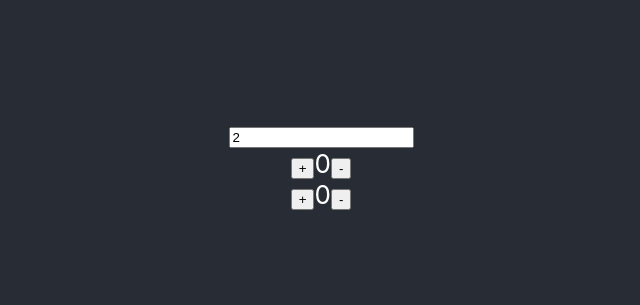
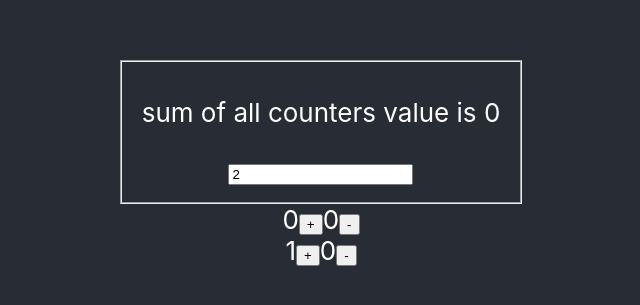
Before and after one commit to kmlee6/react-native-counter, a React (Create React App) app: page / in a window 1280 px wide. Shown: the part 237-542 px from the top of the page, without its empty margins (319-959 px from the left). Built offline with nearby package versions, Linux system fonts and the light colour scheme.

Commit message:
add total sum feature

```diff
--- a/src/App.js
+++ b/src/App.js
@@ -1,6 +1,6 @@
 import React from "react";
 import "./App.css";
-import CounterGroup from "./components/CounterGroup";
+import CounterGroup from "./components/CounterGroup.jsx";
 
 function App() {
   return (
--- a/src/components/Counter.js
+++ b/src/components/Counter.jsx
@@ -9,6 +9,17 @@ class Counter extends Component {
     };
   }
 
+  componentDidUpdate(_, prevState) {
+    const different = this.state.number - prevState.number;
+    if (different) {
+      this.props.onCalculate(different);
+    }
+  }
+
+  componentWillUnmount() {
+    this.props.onCalculate(-1 * this.state.number);
+  }
+
   onIncrease = () => {
     this.setState((prevState) => ({ number: prevState.number + 1 }));
   };
@@ -18,8 +29,10 @@ class Counter extends Component {
   };
 
   render() {
+    const { index } = this.props;
     return (
       <div>
+        <span>{index}</span>
         <button onClick={this.onIncrease}>+</button>
         <span>{this.state.number}</span>
         <button onClick={this.onDeduct}>-</button>
--- a/src/components/CounterGroup.js
+++ b/src/components/CounterGroup.jsx
@@ -8,8 +8,15 @@ class CounterGroup extends Component {
 
     this.state = {
       size: INIT_COUNTERS_SIZE,
+      sum: 0,
     };
   }
+
+  handleNumberUpdate = (diff) => {
+    this.setState((state) => ({
+      sum: state.sum + diff,
+    }));
+  };
 
   initArray = (size) => {
     const array = Array.from(Array(size).keys());
@@ -24,14 +31,23 @@ class CounterGroup extends Component {
   };
 
   render() {
-    let counters = this.initArray(this.state.size);
+    const { size, sum } = this.state;
+    let counters = this.initArray(size);
     return (
       <div>
-        <form>
-          <input onChange={this.onChange} type="text" value={this.state.size} />
-        </form>
-        {counters.map((counter) => (
-          <Counter />
+        <fieldset>
+          <p>sum of all counters value is {sum}</p>
+
+          <form>
+            <input onChange={this.onChange} type="text" value={size} />
+          </form>
+        </fieldset>
+        {counters.map((counter, index) => (
+          <Counter
+            key={counter}
+            index={index}
+            onCalculate={this.handleNumberUpdate}
+          />
         ))}
       </div>
     );
```
